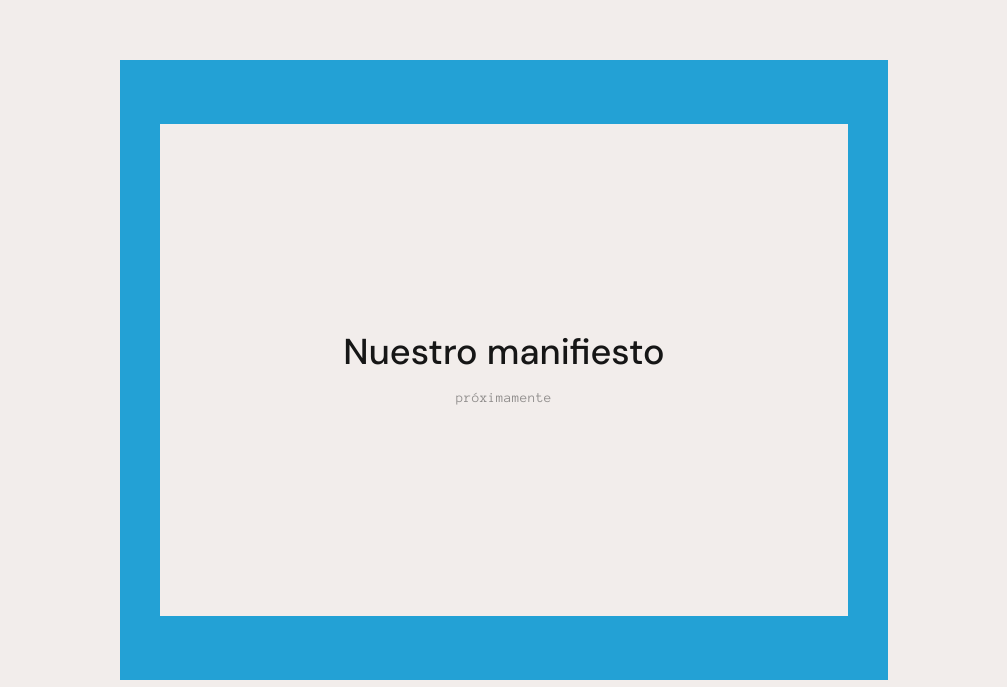
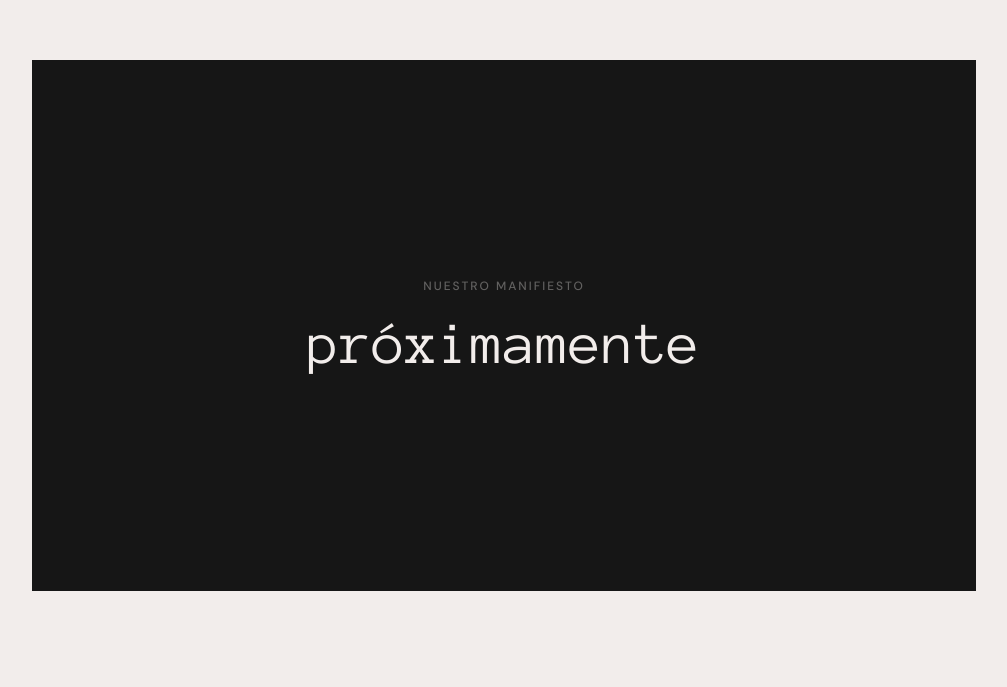
Before and after one commit to G4skd0r/hayequipo, a Next.js app in the folder hayequipo/: page / in a window 1280 px wide. Shown: the part 753-1440 px from the top of the page, without its empty margins (136-1143 px from the left). Built offline with nearby package versions, Linux system fonts and the light colour scheme.

Commit message:
Manifiesto: negro 16:9, 'proximamente' grande con ciclo de fuentes

```diff
--- a/hayequipo/components/ManifiestoTeaser.tsx
+++ b/hayequipo/components/ManifiestoTeaser.tsx
@@ -7,12 +7,11 @@ const FONT_CYCLE = [
   "'Courier New', Courier, monospace",
   "Impact, 'Arial Black', sans-serif",
   "Georgia, serif",
-  "'Courier New', monospace",
   "Palatino, 'Palatino Linotype', serif",
   "'Courier New', monospace",
   "Georgia, 'Times New Roman', serif",
   "Impact, fantasy",
-  "var(--font-dm-sans), system-ui, sans-serif", // final
+  "var(--font-anonymous-pro), monospace", // final
 ];
 
 export default function ManifiestoTeaser() {
@@ -21,7 +20,6 @@ export default function ManifiestoTeaser() {
   const [settled, setSettled] = useState(false);
   const [triggered, setTriggered] = useState(false);
 
-  // Trigger animation when section enters viewport
   useEffect(() => {
     const el = ref.current;
     if (!el) return;
@@ -33,7 +31,6 @@ export default function ManifiestoTeaser() {
     return () => observer.disconnect();
   }, []);
 
-  // Font cycling animation
   useEffect(() => {
     if (!triggered || settled) return;
     let count = 0;
@@ -45,8 +42,7 @@ export default function ManifiestoTeaser() {
         setFontFamily(FONT_CYCLE[FONT_CYCLE.length - 1]);
         setSettled(true);
       } else {
-        const randomIndex = Math.floor(Math.random() * (FONT_CYCLE.length - 1));
-        setFontFamily(FONT_CYCLE[randomIndex]);
+        setFontFamily(FONT_CYCLE[Math.floor(Math.random() * (FONT_CYCLE.length - 1))]);
       }
     }, 110);
     return () => clearInterval(interval);
@@ -54,22 +50,17 @@ export default function ManifiestoTeaser() {
 
   return (
     <section ref={ref} className="py-16 md:py-24">
-      <div className="max-w-7xl mx-auto px-6 md:px-10">
-        <div className="relative max-w-3xl mx-auto overflow-hidden">
-          {/* Celeste solid block — solo esto va torcido */}
-          <div className="absolute inset-0 bg-he-celeste rotate-[-2deg] scale-110" />
-          {/* Inner white panel — derecho */}
-          <div className="relative bg-he-blanco mx-10 my-16 py-36 md:py-52 flex flex-col items-center justify-center gap-4">
-            <h2
-              style={{ fontFamily }}
-              className="text-3xl md:text-4xl font-medium text-he-negro text-center px-8"
-            >
-              Nuestro manifiesto
-            </h2>
-            <p className="font-anon text-sm text-he-negro/45 tracking-wide">
-              próximamente
-            </p>
-          </div>
+      <div className="max-w-5xl mx-auto px-6 md:px-10">
+        <div className="bg-he-negro aspect-video flex flex-col items-center justify-center gap-5">
+          <p className="text-he-blanco/35 text-xs font-medium tracking-[2px] uppercase">
+            Nuestro manifiesto
+          </p>
+          <h2
+            style={{ fontFamily }}
+            className="text-4xl md:text-6xl font-medium text-he-blanco text-center px-8"
+          >
+            próximamente
+          </h2>
         </div>
       </div>
     </section>
```
